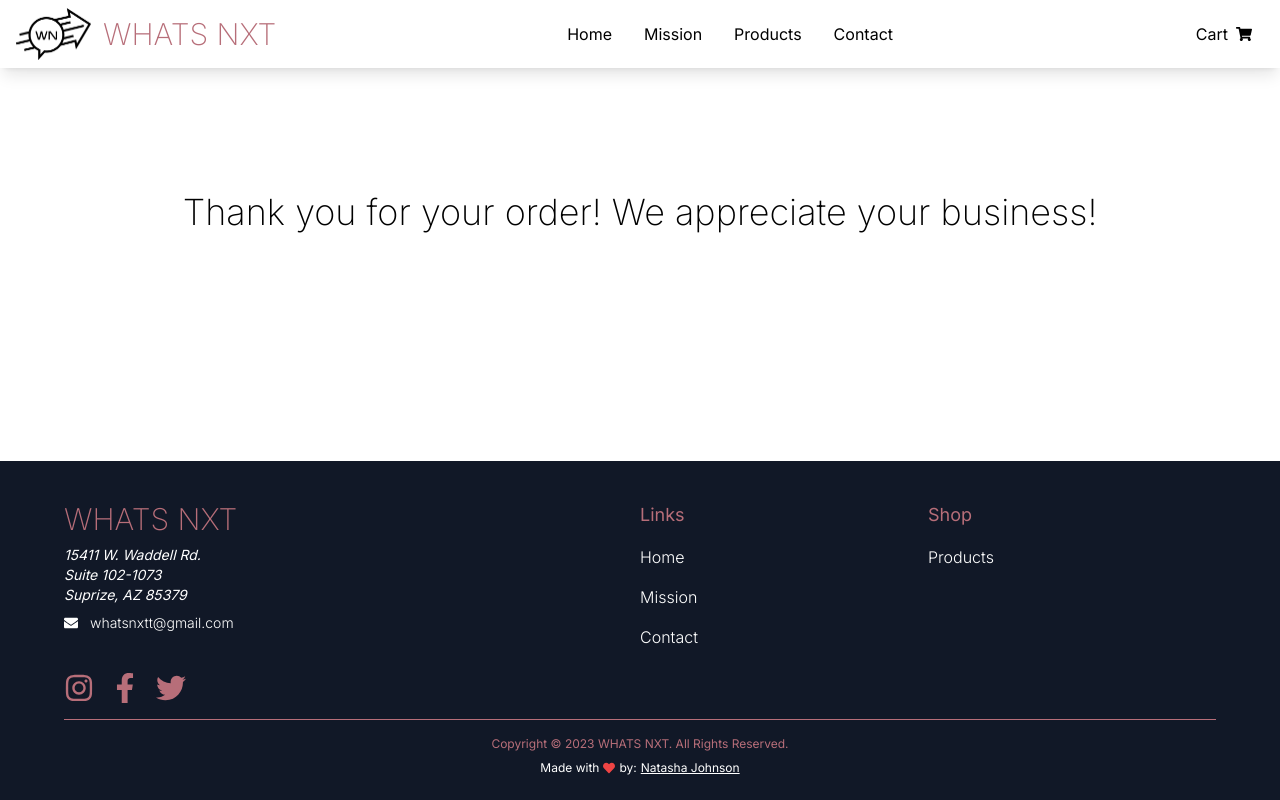
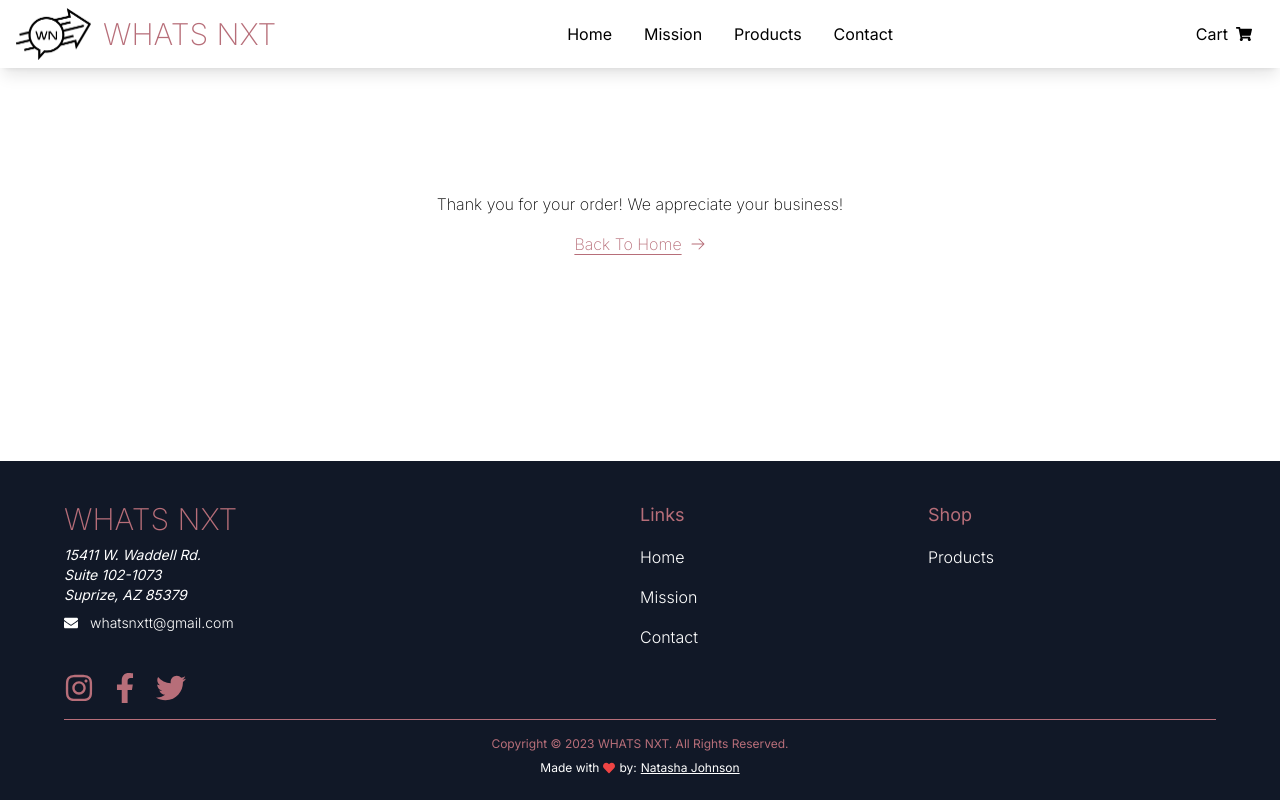
Before and after one commit to artsycoder533/whats-nxt, a Next.js app: page /success in a window 1280 px wide. Built offline with nearby package versions, Linux system fonts and the light colour scheme.

Commit message:
chore: add back to home link on success page

```diff
--- a/app/success/page.tsx
+++ b/app/success/page.tsx
@@ -1,20 +1,28 @@
 "use client";
-import {useEffect } from "react";
+import { useEffect } from "react";
 import { useCart } from "../context/CartContext";
-
+import Link from "next/link";
+import { HiArrowRight } from "react-icons/hi2";
 
 const Success = () => {
   const { resetCart } = useCart();
 
   useEffect(() => {
-    console.log('resetting cart!');
+    console.log("resetting cart!");
     resetCart();
     localStorage.clear();
   }, []);
 
   return (
-    <div className="flex flex-col items-center mt-48 text-4xl font-extralight">
-      <p>Thank you for your order!  We appreciate your business!</p>
+    <div className="flex flex-col items-center mt-48 font-extralight gap-4">
+      <p>Thank you for your order! We appreciate your business!</p>
+
+      <Link
+        href="/"
+        className="underline underline-offset-4 text-[#B76E79] flex items-center gap-2"
+      >
+        Back To Home <HiArrowRight className="hover:text-[#8a525a]" />
+      </Link>
     </div>
   );
 };
```
